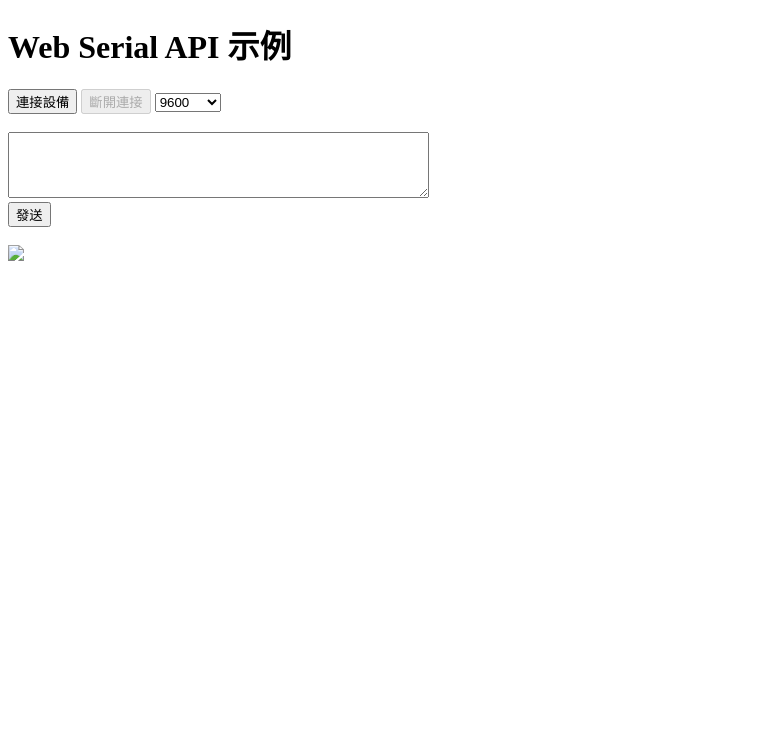
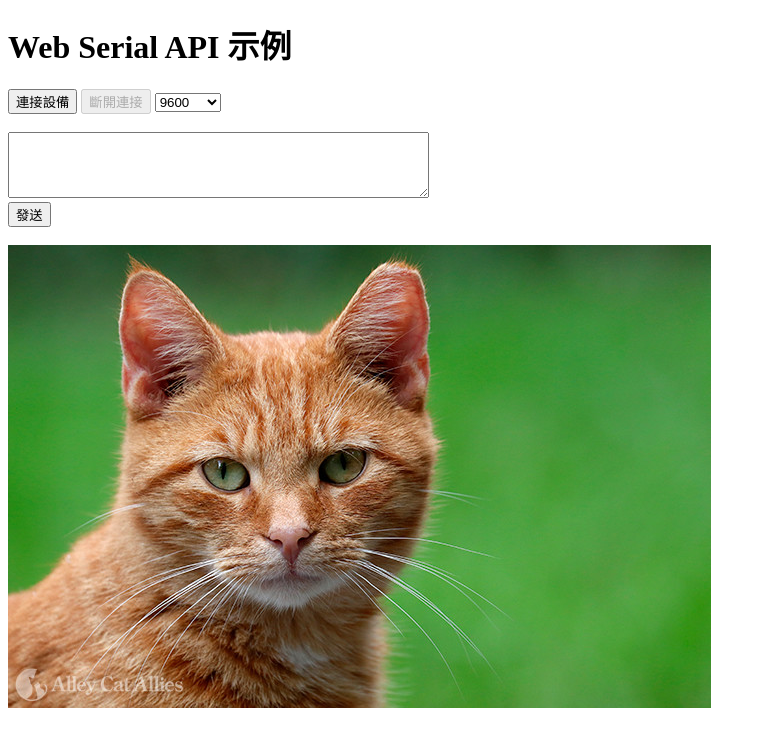
Before and after one commit to miroc99/webserial_test, a plain HTML site: page index.html in a window 1280 px wide. Shown: the whole page, without its empty margins (0-766 px from the left). Drawn offline with Linux system fonts and the light colour scheme; the site is published under a folder, as on GitHub Pages, so addresses that start at the root find nothing.

Commit message:
Update index.html

```diff
--- a/index.html
+++ b/index.html
@@ -17,7 +17,7 @@
     <br /><br />
     <div id="output"></div>
 
-    <img src="/cat.jpg" />
+    <img src="cat.jpg" />
     <script src="serial.js"></script>
     <script>
       document.addEventListener("DOMContentLoaded", () => {
```
